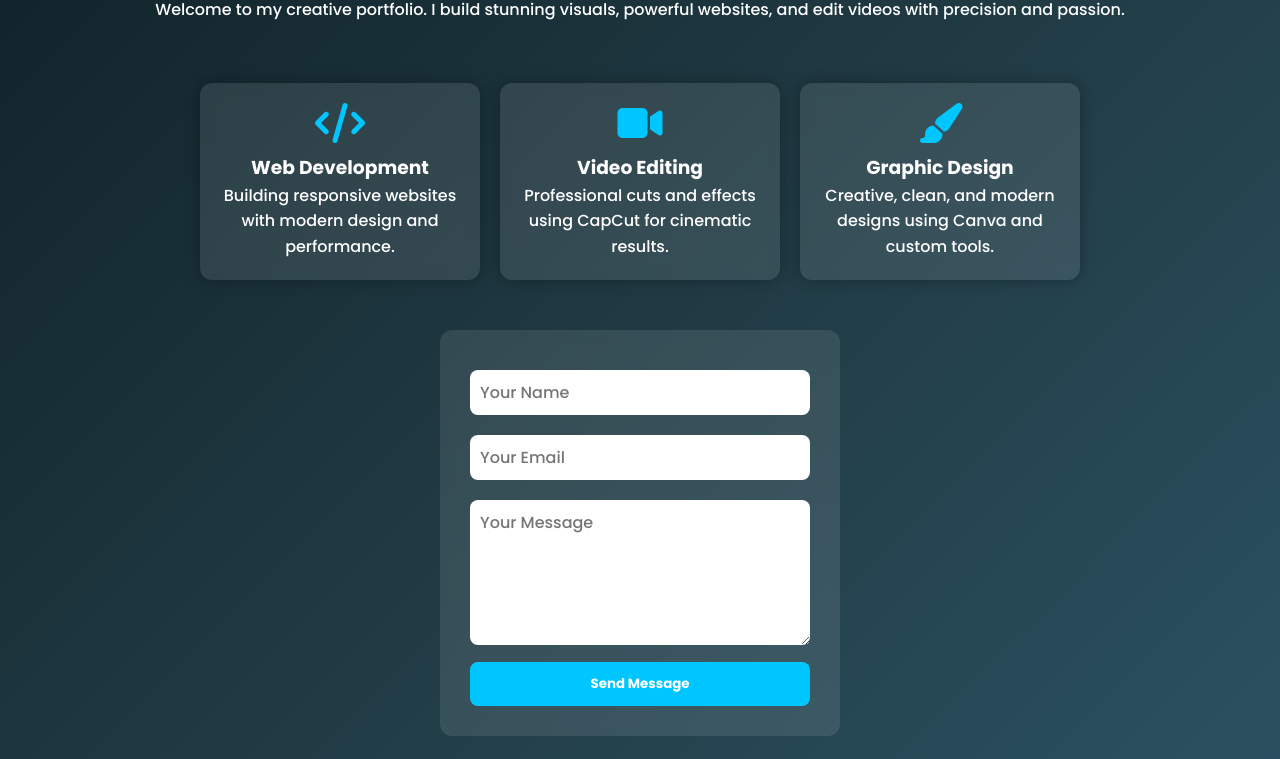
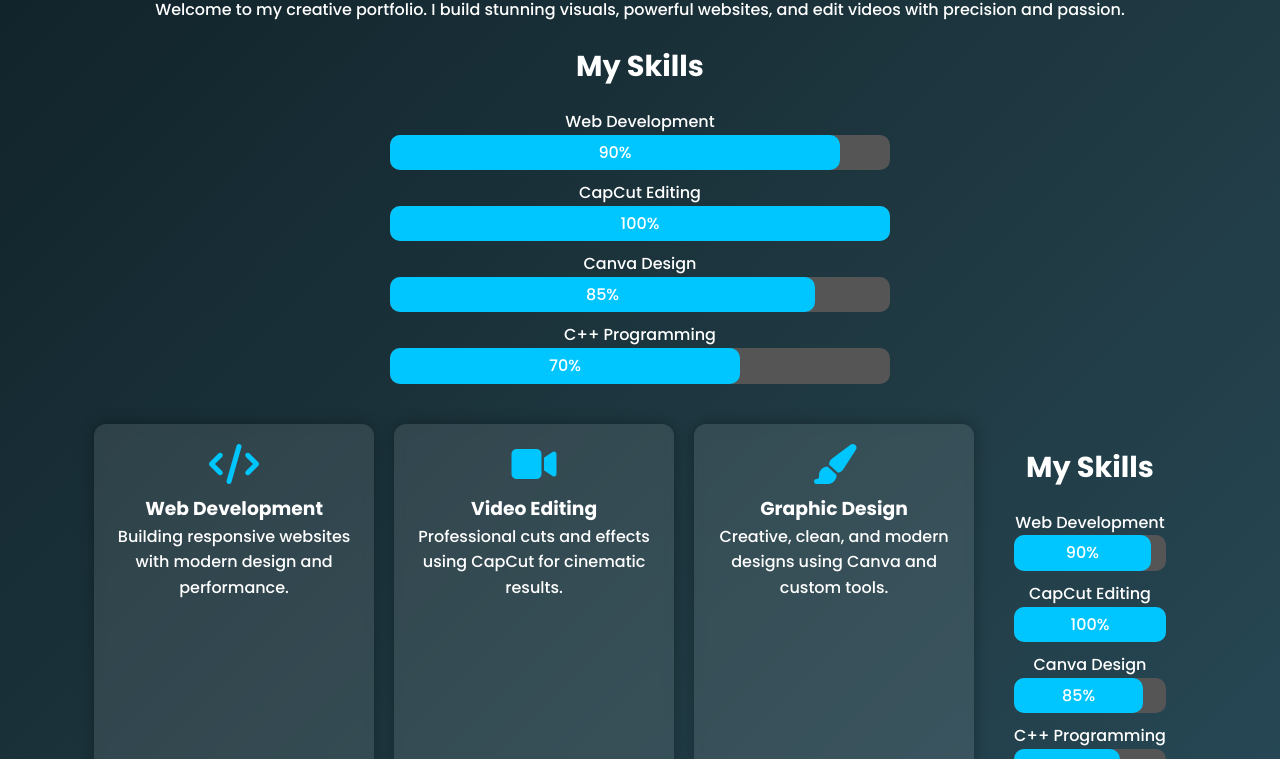
Before and after one commit to JerryThompson2008/JerryThompson2008.github.io, a plain HTML site: page index.html in a window 1280 px wide. Shown: the part 190-949 px from the top of the page. Drawn offline with Linux system fonts and the light colour scheme.

Commit message:
index.html

```diff
--- a/index.html
+++ b/index.html
@@ -86,6 +86,9 @@
       color: white;
       border-radius: 8px;
       cursor: pointer;
+      text-align: center;
+      text-decoration: none;
+      display: inline-block;
     }
     .btn:hover {
       background: #0072ff;
@@ -114,7 +117,24 @@
   <section class="intro">
     <h2>A Video Editor | A Developer | A Graphic Designer</h2>
     <p>Welcome to my creative portfolio. I build stunning visuals, powerful websites, and edit videos with precision and passion.</p>
+
+  <section class="skills" style="padding: 20px;">
+    <h2 style="text-align:center;margin-bottom:20px;">My Skills</h2>
+    <div style="max-width:500px;margin:auto;">
+      <p>Web Development</p>
+      <div style="background:#555;border-radius:10px;"><div style="width:90%;background:#00c6ff;padding:5px;border-radius:10px;">90%</div></div>
+
+      <p style="margin-top:10px;">CapCut Editing</p>
+      <div style="background:#555;border-radius:10px;"><div style="width:100%;background:#00c6ff;padding:5px;border-radius:10px;">100%</div></div>
+
+      <p style="margin-top:10px;">Canva Design</p>
+      <div style="background:#555;border-radius:10px;"><div style="width:85%;background:#00c6ff;padding:5px;border-radius:10px;">85%</div></div>
+
+      <p style="margin-top:10px;">C++ Programming</p>
+      <div style="background:#555;border-radius:10px;"><div style="width:70%;background:#00c6ff;padding:5px;border-radius:10px;">70%</div></div>
+    </div>
   </section>
+
 
   <section class="services">
     <div class="card">
@@ -132,7 +152,24 @@
       <h3>Graphic Design</h3>
       <p>Creative, clean, and modern designs using Canva and custom tools.</p>
     </div>
+
+  <section class="skills" style="padding: 20px;">
+    <h2 style="text-align:center;margin-bottom:20px;">My Skills</h2>
+    <div style="max-width:500px;margin:auto;">
+      <p>Web Development</p>
+      <div style="background:#555;border-radius:10px;"><div style="width:90%;background:#00c6ff;padding:5px;border-radius:10px;">90%</div></div>
+
+      <p style="margin-top:10px;">CapCut Editing</p>
+      <div style="background:#555;border-radius:10px;"><div style="width:100%;background:#00c6ff;padding:5px;border-radius:10px;">100%</div></div>
+
+      <p style="margin-top:10px;">Canva Design</p>
+      <div style="background:#555;border-radius:10px;"><div style="width:85%;background:#00c6ff;padding:5px;border-radius:10px;">85%</div></div>
+
+      <p style="margin-top:10px;">C++ Programming</p>
+      <div style="background:#555;border-radius:10px;"><div style="width:70%;background:#00c6ff;padding:5px;border-radius:10px;">70%</div></div>
+    </div>
   </section>
+
 
   <form action="https://formsubmit.co/jerrythompson.pk@gmail.com" method="POST">
     <input type="hidden" name="_captcha" value="false">
@@ -140,6 +177,11 @@
     <input type="email" name="email" placeholder="Your Email" required />
     <textarea name="message" rows="5" placeholder="Your Message" required></textarea>
     <button class="btn" type="submit">Send Message</button>
+
+    <div style="display: flex; flex-direction: column; gap: 10px; margin-top: 15px;">
+      <a href="https://wa.me/923216707844" target="_blank" class="btn" style="background-color: #25D366;">Chat on WhatsApp (0321-6707844)</a>
+      <a href="https://wa.me/923284751987" target="_blank" class="btn" style="background-color: #25D366;">Chat on WhatsApp (0328-4751987)</a>
+    </div>
   </form>
 
   <div class="logo-row">
@@ -152,5 +194,21 @@
     Contact: 03216707844 | &copy; 2025 JerryThompson
   </footer>
 
-</body>
+
+  <!--Start of Tawk.to Script-->
+  <script type="text/javascript">
+  var Tawk_API=Tawk_API||{}, Tawk_LoadStart=new Date();
+  (function(){
+  var s1=document.createElement("script"),s0=document.getElementsByTagName("script")[0];
+  s1.async=true;
+  s1.src='https://embed.tawk.to/64eb0b27a91e863a5c11be07/1h8gb3jv6';
+  s1.charset='UTF-8';
+  s1.setAttribute('crossorigin','*');
+  s0.parentNode.insertBefore(s1,s0);
+  })();
+  </script>
+  <!--End of Tawk.to Script-->
+  </body>
 </html>
+
+      </html>
```
